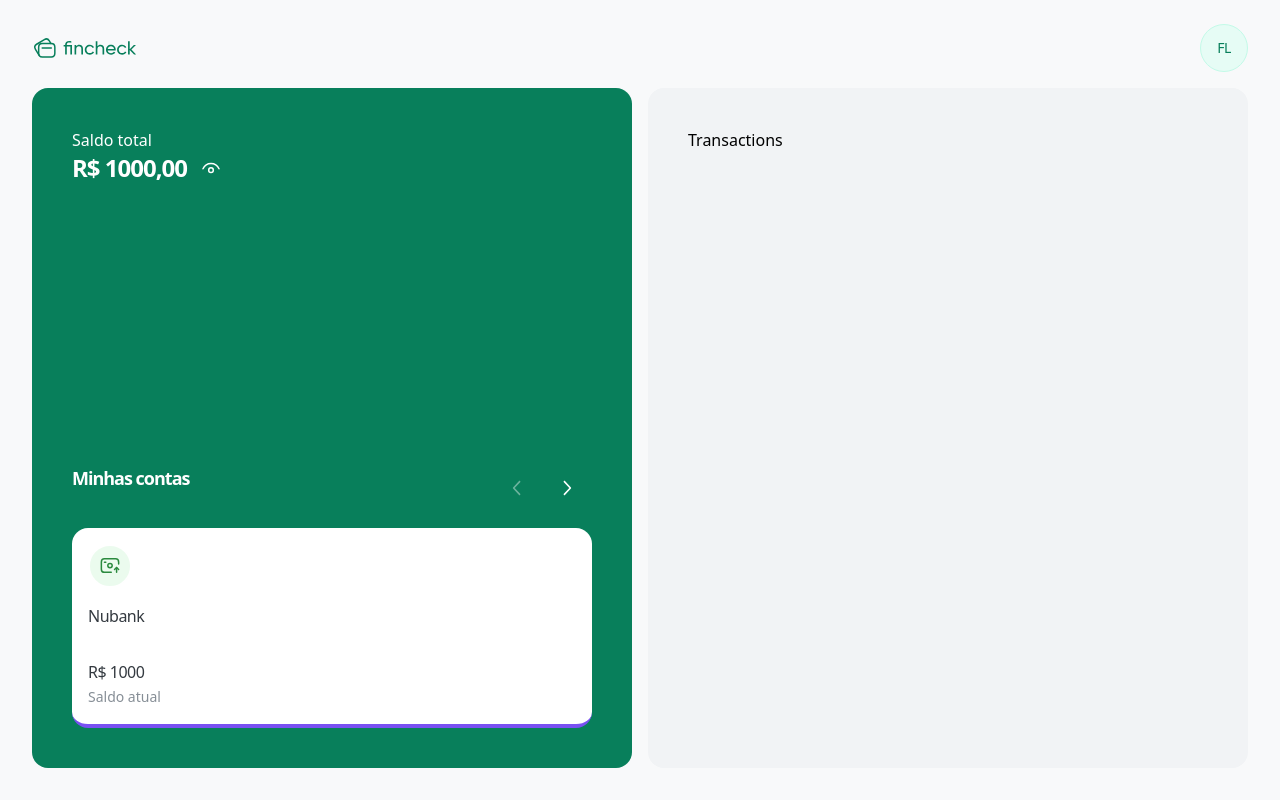
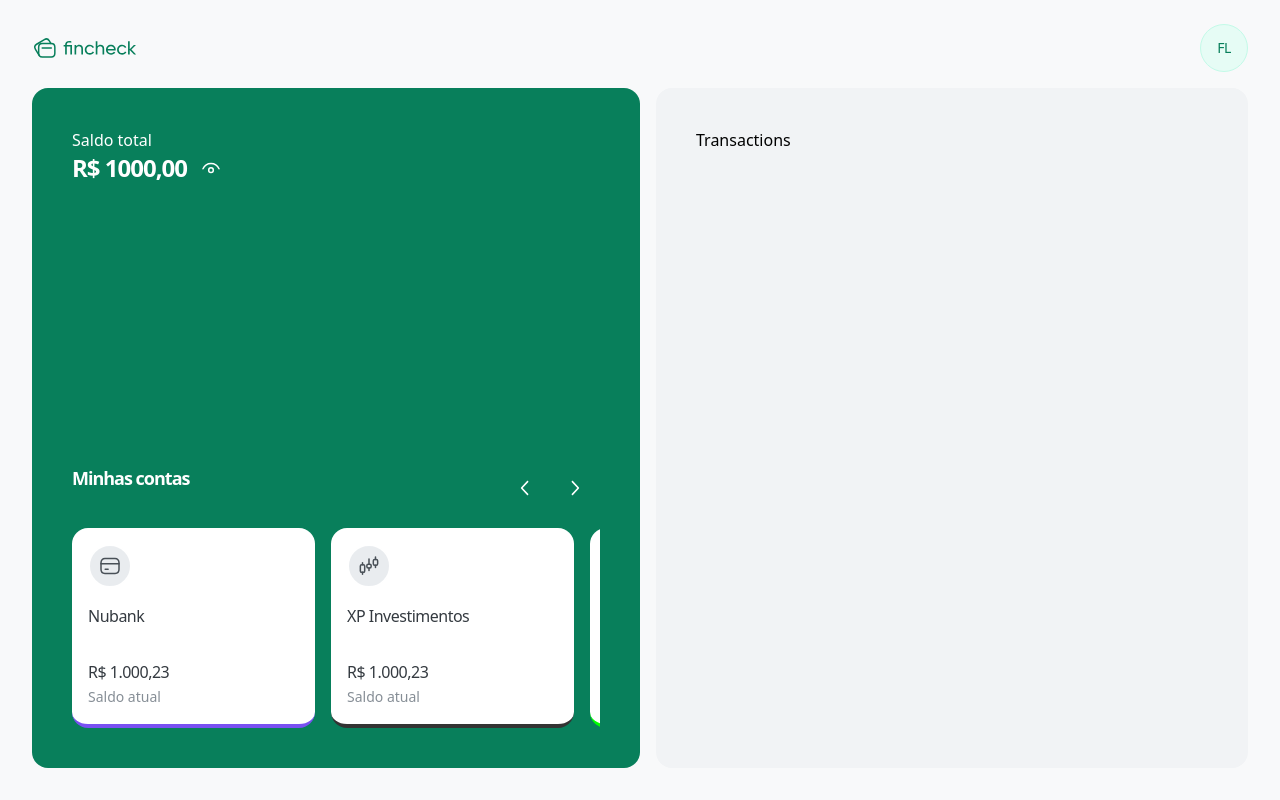
Before and after one commit to FabioLeonam/fincheck-web, a React (Vite) app: page / in a window 1280 px wide. Built offline with nearby package versions, Linux system fonts and the light colour scheme; no server answers.

Commit message:
Uses swiper on bank accounts section

```diff
--- a/src/view/pages/Dashboard/components/AccountCard.tsx
+++ b/src/view/pages/Dashboard/components/AccountCard.tsx
@@ -1,19 +1,21 @@
-import { CategoryIcon } from "../../../components/icons/categories/CategoryIcon";
+import { formatCurrency } from "../../../../app/utils/formatCurrency";
+import { BankAccountTypeIcon } from "../../../components/icons/BankAccountTypeIcon";
 
 interface AccountCardProps {
   color: string;
   name: string;
   balance: number;
+  type: 'CASH' | 'CHECKING' | 'INVESTMENT'
 }
 
-export function AccountCard({ color, name, balance }: AccountCardProps){
+export function AccountCard({ color, name, balance, type }: AccountCardProps){
   return(
     <div
-      className="p-4 bg-white rounded-2xl h-[200px] flex flex-col justify-between border-b-4 border-teal-950"
-      style={{ borderColor: color }}
+      className="p-4 bg-white rounded-2xl h-[200px] flex flex-col justify-between border-b-4 border-b-teal-950"
+      style={{ borderBottomColor: color }}
     >
         <div>
-          <CategoryIcon type="income" />
+          <BankAccountTypeIcon type={type}/>
           <span className="text-gray-800 font-medium tracking-[-0.5px] mt-4 block">
             {name}
           </span>
@@ -21,7 +23,7 @@ export function AccountCard({ color, name, balance }: AccountCardProps){
 
         <div>
           <span className="text-gray-800 font-medium tracking-[-0.5px] block">
-            R$ {balance}
+            {formatCurrency(balance)}
           </span>
           <small className="text-gray-600 text-sm">
             Saldo atual
--- a/src/view/pages/Dashboard/components/Accounts.tsx
+++ b/src/view/pages/Dashboard/components/Accounts.tsx
@@ -1,6 +1,9 @@
-import { ChevronLeftIcon, ChevronRightIcon } from "@radix-ui/react-icons";
 import { EyeIcon } from "../../../components/icons/EyeIcon";
+import { Swiper, SwiperSlide } from "swiper/react";
 import { AccountCard } from "./AccountCard";
+import 'swiper/css';
+import { AccountsSliderNavigation } from "./AccountsSliderNavigation";
+
 
 export function Accounts(){
   return (
@@ -19,26 +22,27 @@ export function Accounts(){
       </div>
 
       <div className="flex-1 flex flex-col justify-end">
-        <div className="flex item-center justify-between">
-          <strong className="text-white tracking-[-1px] text-lg">
-            Minhas contas
-          </strong>
-          <div>
-            <button
-              disabled
-              className="py-3 pl-2.5 pr-3.5 rounded-full enabled:hover:bg-black/10 transition-colors disabled:opacity-40"
-            >
-              <ChevronLeftIcon className="text-white w-6 h-6"/>
-            </button>
-            <button
-              className="py-3 pl-2.5 pr-3.5 rounded-full enabled:hover:bg-black/10 transition-colors"
-            >
-              <ChevronRightIcon className="text-white w-6 h-6"/>
-            </button>
+        <div>
+        <Swiper
+          spaceBetween={16}
+          slidesPerView={2.1}
+        >
+          <div className="flex item-center justify-between mb-4" slot="container-start">
+            <strong className="text-white tracking-[-1px] text-lg">
+              Minhas contas
+            </strong>
+            <AccountsSliderNavigation />
           </div>
-        </div>
-        <div className="mt-4">
-          <AccountCard color="#7950F2" name="Nubank" balance={1000}/>
+            <SwiperSlide>
+              <AccountCard color="#7950F2" name="Nubank" balance={1000.23} type="CHECKING"/>
+            </SwiperSlide>
+            <SwiperSlide>
+              <AccountCard color="#333" name="XP Investimentos" balance={1000.23} type="INVESTMENT"/>
+            </SwiperSlide>
+            <SwiperSlide>
+              <AccountCard color="#0f0" name="Carteira" balance={1000.23} type="CASH"/>
+            </SwiperSlide>
+        </Swiper>
         </div>
       </div>
     </div>
```
